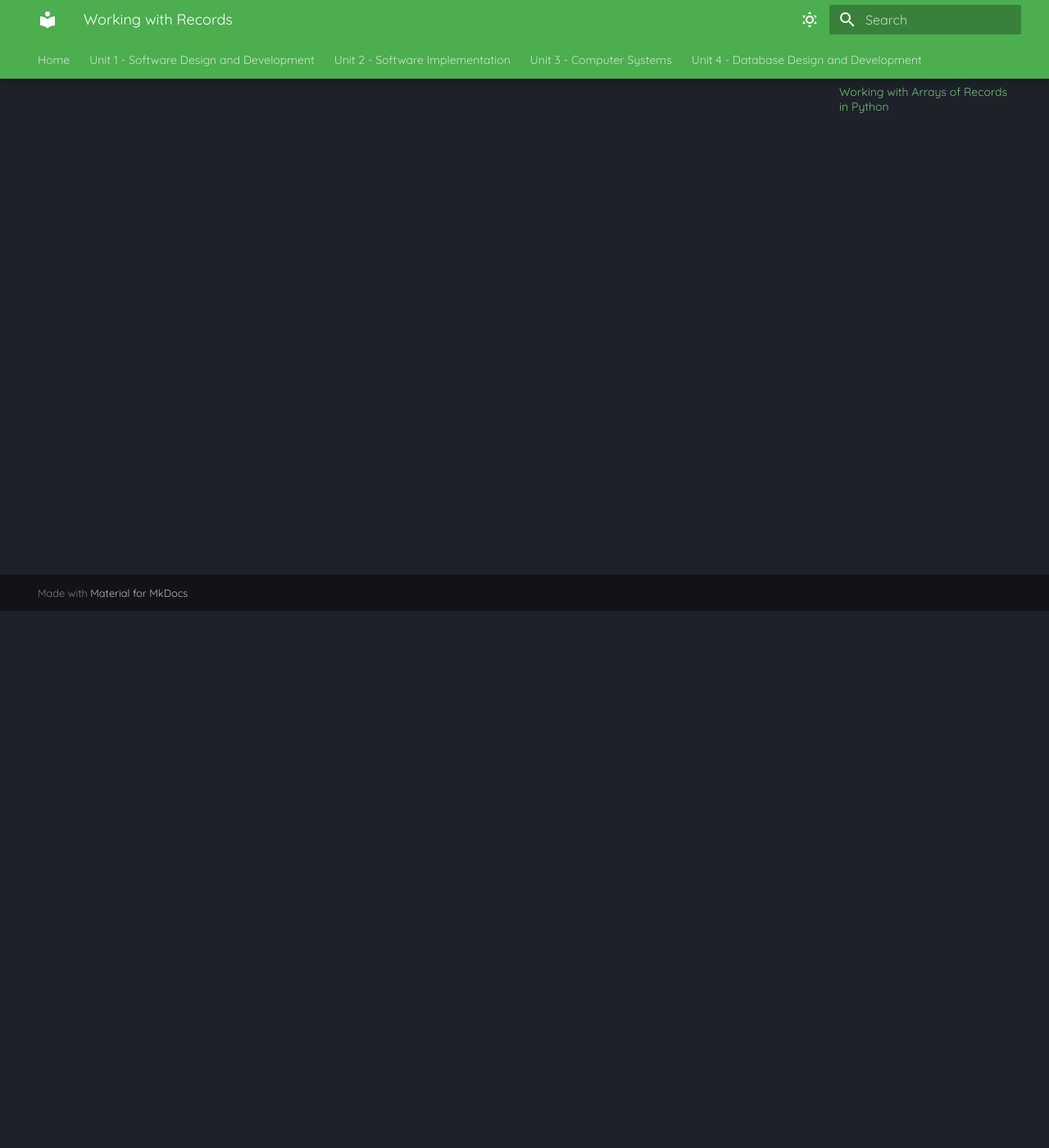
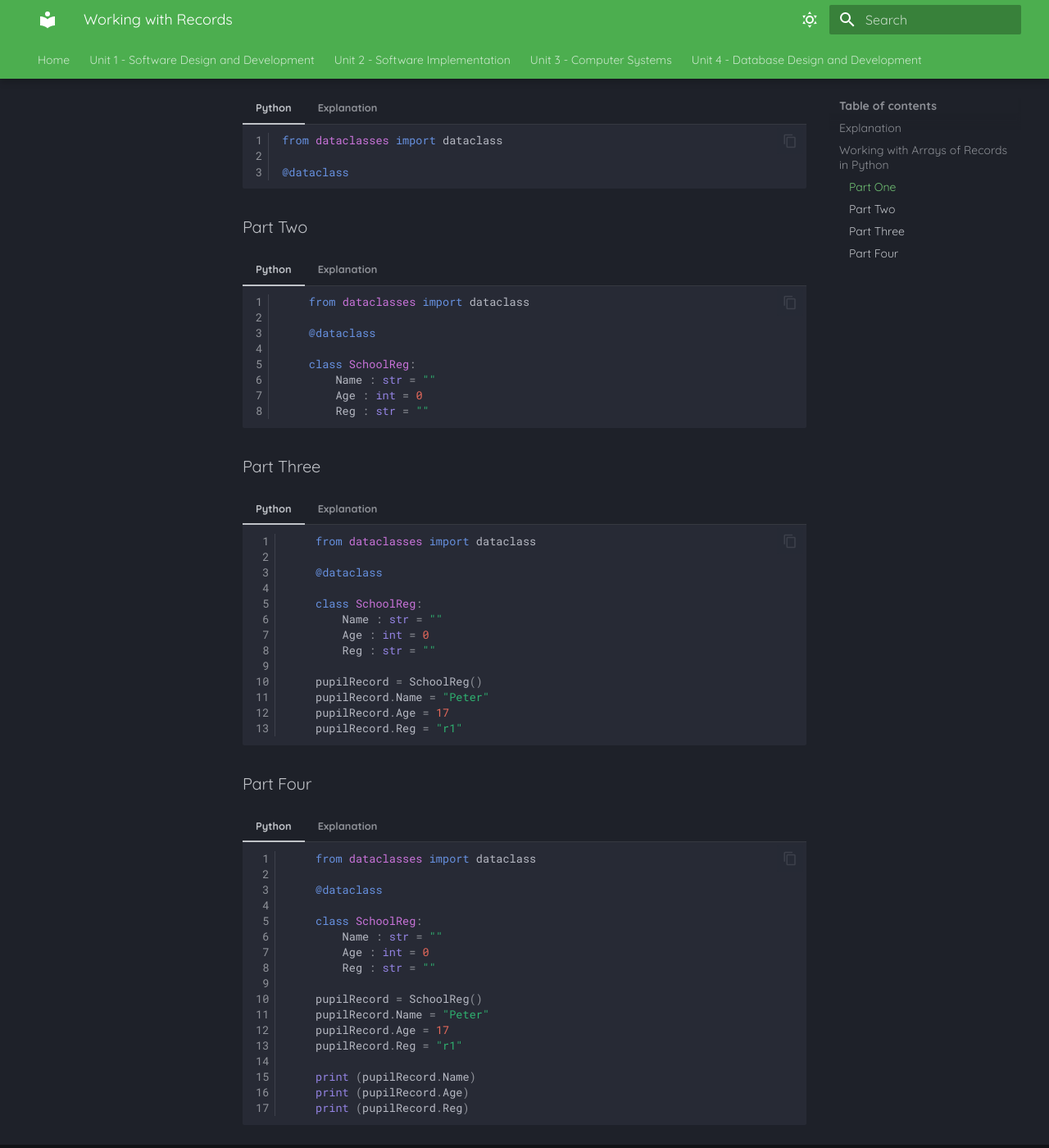
Before and after one commit to Mr-Wood-CS/Higher-Computing-Science-MD-Files, an MkDocs documentation site: the page built from docs/SI/09-Arrays-of-Records.md, in a window 1280 px wide and 1400 px high, scrolled down 655 px. Shown: the whole window at 82% size. Built offline with MkDocs 1.6.1 and Material for MkDocs 9.7.7, drawn with Linux system fonts in a browser that asks for light colours.

Commit message:
Update 09-Arrays-of-Records.md

````diff
--- a/docs/SI/09-Arrays-of-Records.md
+++ b/docs/SI/09-Arrays-of-Records.md
@@ -15,3 +15,123 @@ For example, if we have three students, we can store their name, age, and regist
 These boxes are part of a record, and we can easily look inside each one to see or change the details.
 
 ## Working with Arrays of Records in Python
+
+### Part One
+
+=== "Python"
+
+    ``` python linenums="1"
+	from dataclasses import dataclass
+
+	@dataclass
+    ```
+
+=== "Explanation"
+
+	!!! info
+
+		Lines 1 - 8 are covered in records.
+
+	__Line 10 - pupilRecord = [SchoolReg() for x in range(0,3)]__
+	This line creates a list called pupilRecord. A list is like a box where we can store many things. In this case, we are creating two empty student records because the range (0,3) means it will create three spots, one for pupilRecord[0], one for pupilRecord[1] and one for pupilRecord[2].
+
+ 	__In short, this line says:__
+	"Make 3 empty student records using the SchoolReg class."
+
+### Part Two
+
+=== "Python"
+
+    ``` python linenums="1"
+		from dataclasses import dataclass
+
+		@dataclass
+
+		class SchoolReg:
+		    Name : str = ""
+		    Age : int = 0
+		    Reg : str = ""
+    ```
+
+=== "Explanation"
+
+	__Line 5 - class SchoolReg__
+	Here, we are creating a class called SchoolReg. A class is like a blueprint or recipe. In this case, it helps us create something to store information about a school registration, like a student's name, age, and registration number.
+
+	__Line 6 - Name: str = ""__
+	Inside the class, we create a variable called Name. This will hold the student's name, and it's a string, which means it's a word or group of letters (like "Peter"). The empty quotes " " mean that we are starting with no name yet.
+
+	__Line 7 - Age: int = 0__
+	This is another variable called Age. It will hold the student's age, and it's an integer (which means a whole number like 17). Right now, we start it at 0.
+
+	__Line 8 - Reg: str = ""__
+	This variable is called Reg, which stands for "registration number." It’s also a string (a group of letters or numbers). At first, it's an empty string "", but we will fill it in later.
+
+### Part Three
+
+=== "Python"
+
+    ``` python linenums="1"
+		from dataclasses import dataclass
+
+		@dataclass
+
+		class SchoolReg:
+		    Name : str = ""
+		    Age : int = 0
+		    Reg : str = ""
+
+		pupilRecord = SchoolReg()
+		pupilRecord.Name = "Peter"
+		pupilRecord.Age = 17
+		pupilRecord.Reg = "r1"
+    ```
+
+=== "Explanation"
+
+	__Line 10 -  pupilRecord = SchoolReg()__
+	Now we create an object called pupilRecord from the SchoolReg class. Think of the class as a cookie cutter, and this object is a cookie made from it. This object will store a student's name, age, and registration number.
+
+	__Line 11 - pupilRecord.Name = "Peter"__
+	Here, we set the Name of the pupilRecord object to "Peter". Before it was empty (""), but now it's filled with the name "Peter".
+
+ 	__Line 12 - pupilRecord.Age = 17__
+	Next, we set the Age for pupilRecord to 17. Before, it was 0, but now we know Peter is 17 years old.
+
+ 	__Line 13 - pupilRecord.Reg = "r1"_
+	Here, we set the registration number (Reg) to "r1". Now, the student Peter has a registration number "r1".
+
+### Part Four
+
+=== "Python"
+
+    ``` python linenums="1"
+		from dataclasses import dataclass
+
+		@dataclass
+
+		class SchoolReg:
+		    Name : str = ""
+		    Age : int = 0
+		    Reg : str = ""
+
+		pupilRecord = SchoolReg()
+		pupilRecord.Name = "Peter"
+		pupilRecord.Age = 17
+		pupilRecord.Reg = "r1"
+
+		print (pupilRecord.Name)
+		print (pupilRecord.Age)
+		print (pupilRecord.Reg)
+    ```
+
+=== "Explanation"
+
+	__Line 15 - print(pupilRecord.Name)__
+	This line tells the computer to print (show) the name of the student, which is "Peter". The computer will display "Peter" on the screen.
+
+ 	__Line 16 - print(pupilRecord.Age)__
+	This prints the student's age, which is 17. The computer will show 17 on the screen.
+
+	__Line 17 - print(pupilRecord.Reg)__
+	Finally, this prints the student's registration number, which is "r1". The computer will show "r1".
````
